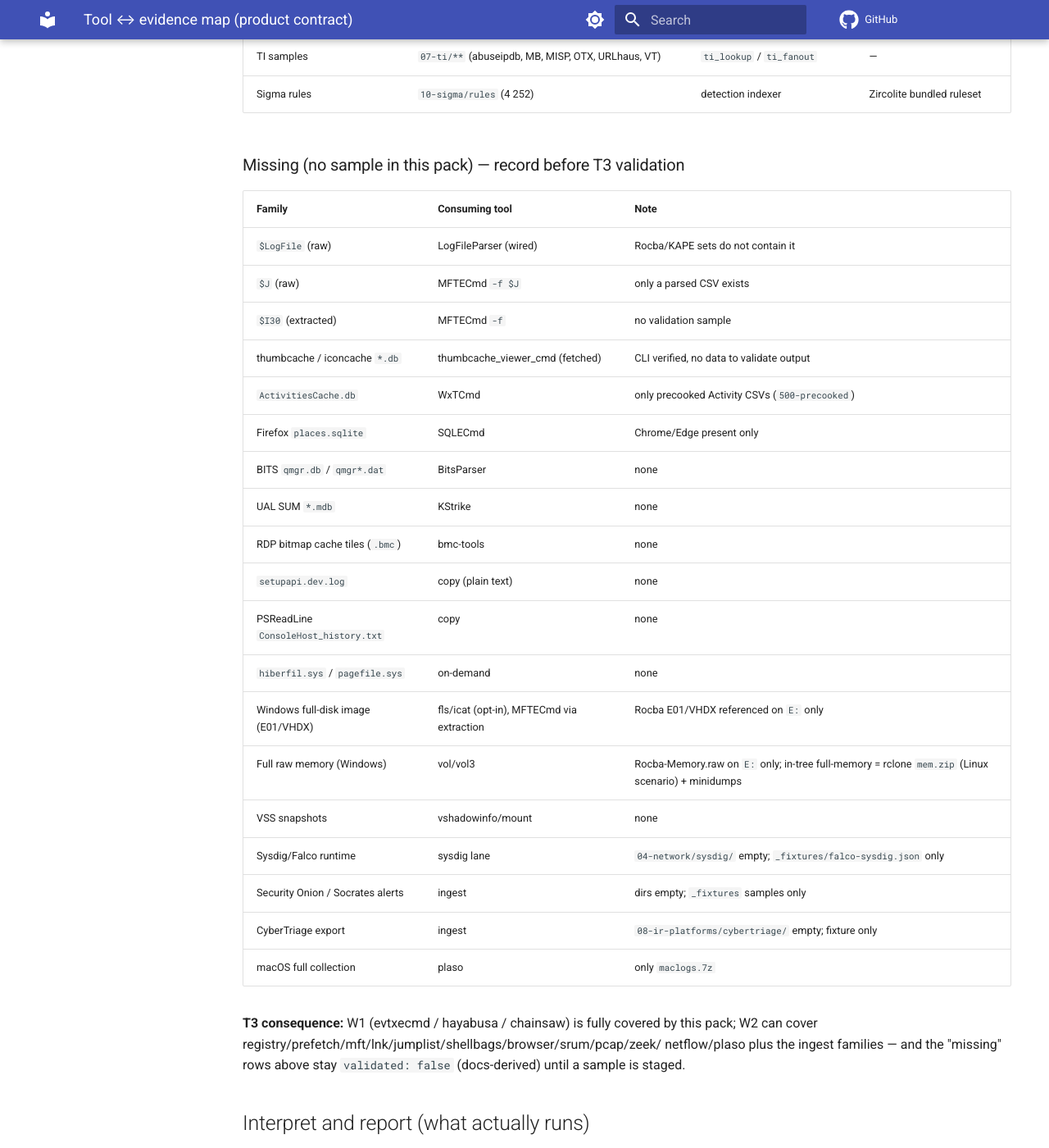
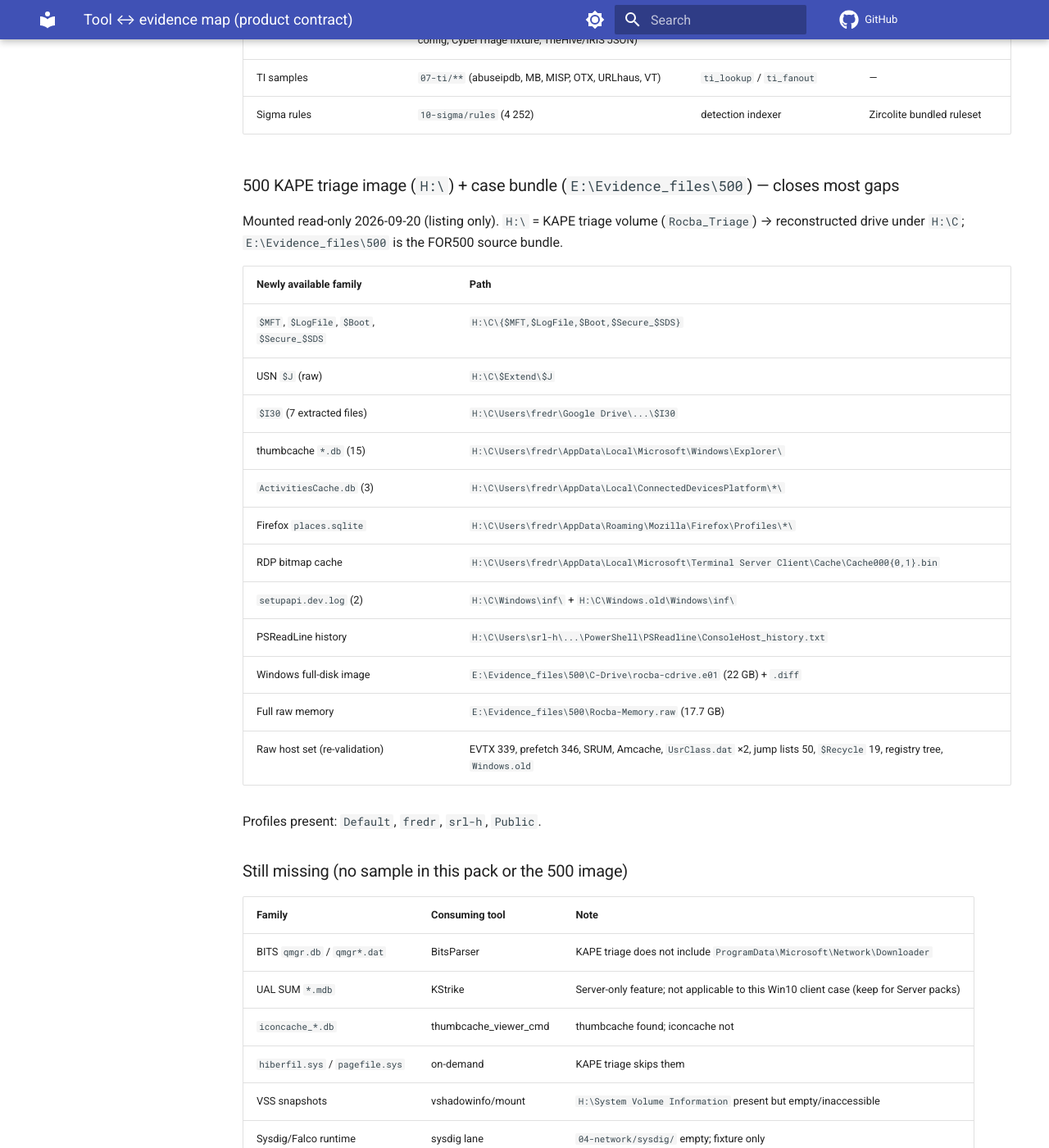
Before and after one commit to Ganron007/DFIR-Nexus, an MkDocs documentation site: the page built from Docs/cases/TOOL-EVIDENCE-MAP.md, in a window 1280 px wide and 1400 px high, scrolled down 5451 px. Shown: the whole window at 82% size. Built offline with MkDocs 1.6.1 and Material for MkDocs 9.7.7, drawn with Linux system fonts in a browser that asks for light colours; comment, search, counter and statistics services are not loaded; some of the changed text lies outside the part shown.

Commit message:
docs(cases): 500 KAPE triage mount (H:\) + E:\Evidence_files\500 close 11 evidence gaps
- H:\C: raw \/\/\/\\, raw \ (\), extracted \ (7), thumbcache (15), ActivitiesCache.db (3), Firefox places.sqlite, RDP cache Cache0000/1.bin, setupapi.dev.log (2), PSReadLine history; raw host set (EVTX 339, prefetch 346, SRUM, Amcache, UsrClass x2, jumplists 50, \ 19)
- E:\Evidence_files\500: rocba-cdrive.e01 (22 GB) + Rocba-Memory.raw (17.7 GB)
- still missing: BITS qmgr, iconcache, hiberfil/pagefile, VSS, sysdig, Security Onion/Socrates/CyberTriage exports, macOS full; UAL mdb Server-only (N/A for this client)
- docs-only; listing only, no tools run

```diff
--- a/Docs/cases/TOOL-EVIDENCE-MAP.md
+++ b/Docs/cases/TOOL-EVIDENCE-MAP.md
@@ -91,8 +91,10 @@ If SIFT MCP is connected but no root is set, the ledger records one honest SKIP.
 
 Read-only file listing; **no tools were run**. This is what the T3 Tool × Evidence
 matrix can actually be validated against. `_fixtures` / `_staging` / `_e2e-out` /
-`_tools` are test scaffolding, not case evidence. Full detail:
-`Docs/internal/TOOLS-INVENTORY.md` (tool side) + this table (evidence side).
+`_tools` are test scaffolding, not case evidence. Case-500 raw parity data is
+additionally mounted: `H:\` (KAPE triage volume) and `E:\Evidence_files\500`
+(E01 + raw memory) — see below. Full detail: `Docs/internal/TOOLS-INVENTORY.md`
+(tool side) + this table (evidence side).
 
 ### Available (sample on disk)
 
@@ -134,34 +136,48 @@ matrix can actually be validated against. `_fixtures` / `_staging` / `_e2e-out`
 | TI samples | `07-ti/**` (abuseipdb, MB, MISP, OTX, URLhaus, VT) | `ti_lookup` / `ti_fanout` | — |
 | Sigma rules | `10-sigma/rules` (4 252) | detection indexer | Zircolite bundled ruleset |
 
-### Missing (no sample in this pack) — record before T3 validation
+### 500 KAPE triage image (`H:\`) + case bundle (`E:\Evidence_files\500`) — closes most gaps
+
+Mounted read-only 2026-09-20 (listing only). `H:\` = KAPE triage volume
+(`Rocba_Triage`) → reconstructed drive under `H:\C`; `E:\Evidence_files\500` is
+the FOR500 source bundle.
+
+| Newly available family | Path |
+|---|---|
+| `$MFT`, `$LogFile`, `$Boot`, `$Secure_$SDS` | `H:\C\{$MFT,$LogFile,$Boot,$Secure_$SDS}` |
+| USN `$J` (raw) | `H:\C\$Extend\$J` |
+| `$I30` (7 extracted files) | `H:\C\Users\fredr\Google Drive\...\$I30` |
+| thumbcache `*.db` (15) | `H:\C\Users\fredr\AppData\Local\Microsoft\Windows\Explorer\` |
+| `ActivitiesCache.db` (3) | `H:\C\Users\fredr\AppData\Local\ConnectedDevicesPlatform\*\` |
+| Firefox `places.sqlite` | `H:\C\Users\fredr\AppData\Roaming\Mozilla\Firefox\Profiles\*\` |
+| RDP bitmap cache | `H:\C\Users\fredr\AppData\Local\Microsoft\Terminal Server Client\Cache\Cache000{0,1}.bin` |
+| `setupapi.dev.log` (2) | `H:\C\Windows\inf\` + `H:\C\Windows.old\Windows\inf\` |
+| PSReadLine history | `H:\C\Users\srl-h\...\PowerShell\PSReadline\ConsoleHost_history.txt` |
+| Windows full-disk image | `E:\Evidence_files\500\C-Drive\rocba-cdrive.e01` (22 GB) + `.diff` |
+| Full raw memory | `E:\Evidence_files\500\Rocba-Memory.raw` (17.7 GB) |
+| Raw host set (re-validation) | EVTX 339, prefetch 346, SRUM, Amcache, `UsrClass.dat` ×2, jump lists 50, `$Recycle` 19, registry tree, `Windows.old` |
+
+Profiles present: `Default`, `fredr`, `srl-h`, `Public`.
+
+### Still missing (no sample in this pack or the 500 image)
 
 | Family | Consuming tool | Note |
 |---|---|---|
-| `$LogFile` (raw) | LogFileParser (wired) | Rocba/KAPE sets do not contain it |
-| `$J` (raw) | MFTECmd `-f $J` | only a parsed CSV exists |
-| `$I30` (extracted) | MFTECmd `-f` | no validation sample |
-| thumbcache / iconcache `*.db` | thumbcache_viewer_cmd (fetched) | CLI verified, no data to validate output |
-| `ActivitiesCache.db` | WxTCmd | only precooked Activity CSVs (`500-precooked`) |
-| Firefox `places.sqlite` | SQLECmd | Chrome/Edge present only |
-| BITS `qmgr.db` / `qmgr*.dat` | BitsParser | none |
-| UAL SUM `*.mdb` | KStrike | none |
-| RDP bitmap cache tiles (`.bmc`) | bmc-tools | none |
-| `setupapi.dev.log` | copy (plain text) | none |
-| PSReadLine `ConsoleHost_history.txt` | copy | none |
-| `hiberfil.sys` / `pagefile.sys` | on-demand | none |
-| Windows full-disk image (E01/VHDX) | fls/icat (opt-in), MFTECmd via extraction | Rocba E01/VHDX referenced on `E:` only |
-| Full raw memory (Windows) | vol/vol3 | Rocba-Memory.raw on `E:` only; in-tree full-memory = rclone `mem.zip` (Linux scenario) + minidumps |
-| VSS snapshots | vshadowinfo/mount | none |
-| Sysdig/Falco runtime | sysdig lane | `04-network/sysdig/` empty; `_fixtures/falco-sysdig.json` only |
-| Security Onion / Socrates alerts | ingest | dirs empty; `_fixtures` samples only |
-| CyberTriage export | ingest | `08-ir-platforms/cybertriage/` empty; fixture only |
+| BITS `qmgr.db` / `qmgr*.dat` | BitsParser | KAPE triage does not include `ProgramData\Microsoft\Network\Downloader` |
+| UAL SUM `*.mdb` | KStrike | Server-only feature; not applicable to this Win10 client case (keep for Server packs) |
+| `iconcache_*.db` | thumbcache_viewer_cmd | thumbcache found; iconcache not |
+| `hiberfil.sys` / `pagefile.sys` | on-demand | KAPE triage skips them |
+| VSS snapshots | vshadowinfo/mount | `H:\System Volume Information` present but empty/inaccessible |
+| Sysdig/Falco runtime | sysdig lane | `04-network/sysdig/` empty; fixture only |
+| Security Onion alerts | ingest | dir empty; fixture only |
+| Socrates alerts | ingest | dir empty; fixture only |
+| CyberTriage export | ingest | dir empty; fixture only |
 | macOS full collection | plaso | only `maclogs.7z` |
 
-**T3 consequence:** W1 (evtxecmd / hayabusa / chainsaw) is fully covered by this pack;
-W2 can cover registry/prefetch/mft/lnk/jumplist/shellbags/browser/srum/pcap/zeek/
-netflow/plaso plus the ingest families — and the "missing" rows above stay
-`validated: false` (docs-derived) until a sample is staged.
+**T3 consequence:** W1 + most of W2 can now be validated against raw parity data
+(`$LogFile`, `$J`, `$I30`, thumbcache, ActivitiesCache, Firefox, RDP cache,
+setupapi, PSReadLine) plus the full E01 / raw memory on `E:`; the remaining rows
+stay `validated: false` (docs-derived) until samples are staged.
 
 ## Interpret and report (what actually runs)
 
```
